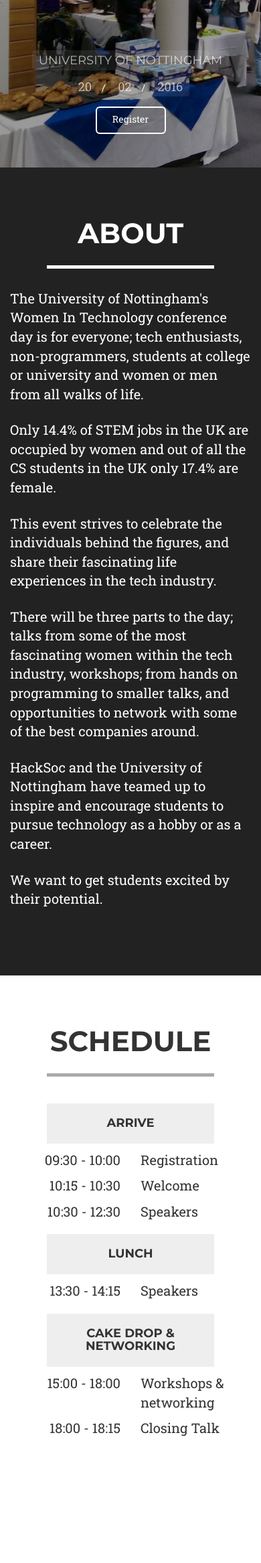
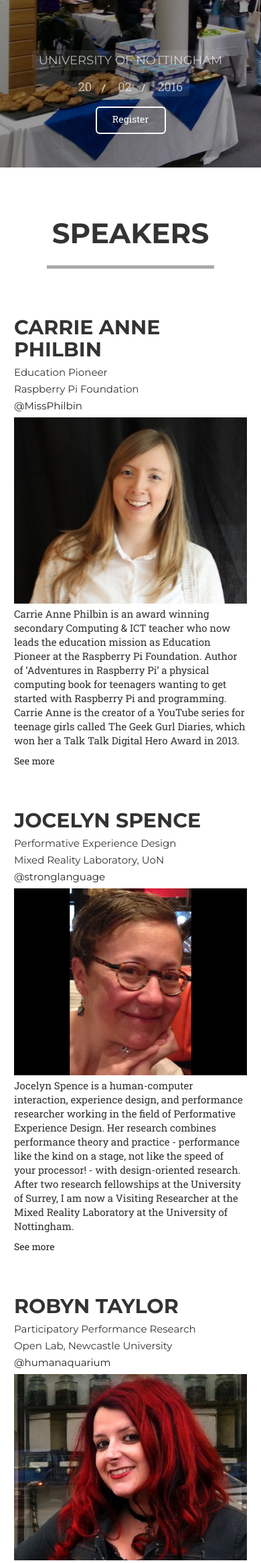
Before and after one commit to HackSocNotts/wit-deprecated, a PHP site: page / in a window 390 px wide. Shown: the part 392-2725 px from the top of the page at 67% size. Run offline with PHP 8.4, Linux system fonts and the light colour scheme; a map, chart or similar area stays blank; some libraries are stand-ins or nearby versions.

Commit message:
Added first 3 speakers
Removed previous speakers carousel.
Slight reordering of site.

```diff
--- a/index.php
+++ b/index.php
@@ -65,15 +65,17 @@
 
   <?php include 'templates/cover.php';?>
 
+  <?php include 'templates/speakers.php';?>
+
   <?php include 'templates/about.php';?>
 
   <?php include 'templates/schedule.php';?>
 
-  <?php include 'templates/faq.php';?>
-
   <?php include 'templates/register.php';?>
 
-  <?php include 'templates/carousel.php';?>
+  <?php // Need to add // include 'templates/sponsors.php'; ?>
+
+  <?php include 'templates/faq.php';?>
 
   <?php include 'templates/old_sponsors.php'; ?>
 
--- a/scss/style.scss
+++ b/scss/style.scss
@@ -1,8 +1,6 @@
 
 // Bootstrap Core CSS - Uses Bootswatch Flatly Theme: http://bootswatch.com/flatly/
 @import 'bootstrap';
-
-@import 'owl-carousel';
 
 @import url(//fonts.googleapis.com/css?family=Montserrat:400,700|Lato:400,700,400italic,700italic|Roboto+Slab:400,100,300,700);
 
@@ -330,6 +328,7 @@ header .btn-register {
   transition: color 0.1s ease,
               border 0.1s ease;
 }
+
 header .btn-register:hover {
   color: white;
 }
@@ -341,72 +340,66 @@ header .btn-register:hover {
 
 
 
-
 //
-// Carousel
+// Speakers
 //
-.carousel-item {
-  margin-top: 50px;
-  background-color: #fff;
+.list {
+  display: flex;
+  flex-wrap: wrap;
+  padding: 0;
 }
 
-.carousel-title {
-  padding: 1px;
+.list-item {
+  display: flex;
+  padding: 0.5em;
+  width: 100%;
+
+  img {
+    width: 100%;
+  }
 }
 
-.carousel-detail {
-  padding: 25px;
-  text-align: justify;
+@media all and (min-width: 40em) {
+  .list-item {
+    width: 50%;
+  }
 }
 
-.carousel-link img {
-  width: 100%;
+@media all and (min-width: 60em) {
+  .list-item {
+    width: 33.33%;
+  }
 }
 
-.carousel-nav {
-  transition: color 1s ease;
-  /* color: rgba(0,0,0,0.5); */
-  /* text-shadow: 0px 0px 5px rgba(0,0,0,0.5); */
-  position: absolute;
-  margin-top: -10px;
-  margin-left: 30px;
-  z-index: 2;
-  font-size: 40px;
-  cursor: pointer;
+.list-content {
+  background-color: #fff;
+  display: flex;
+  flex-direction: column;
+  padding: 1em;
+  width: 100%;
+
+  p {
+    font-size: 15px;
+    padding-top: 5px;
+    line-height: 1.4em;
   }
 
-.carousel-nav:hover {
-  color: rgba(0,0,0,0.8);
+  h2 {
+    font-size: 30px;
   }
 
-section#carousel {
-  padding-top: 10px;
+  h3 {
+    font-size: 15px;
+    font-weight: normal;
+    line-height: 1;
+    margin-top: 0;
+    text-transform: none;
+  }
 }
 
-.owl-carousel {
-  color: #222
+.list-content p {
+  flex: 1 0 auto;
 }
-
-.owl-dots {
-  position: absolute;
-  width: 100%;
-  /* put the dots at the top */
-  top: 10px;
-}
-.owl-dot {
-  /* Make the dots bigger */
-  zoom: 1.3;
-}
-
-.owl-theme .owl-dots .owl-dot span {
-  background: #e8b608;
-}
-
-.owl-theme .owl-dots .owl-dot.active span, .owl-theme .owl-dots .owl-dot:hover span {
-  background: #b38b01;
-}
-
-
 
 
 
@@ -496,9 +489,11 @@ footer {
 section {
   padding: 60px 0;
 
+  .row {
     h2 {
       margin: 0;
       font-size: 3em;
+    }
   }
 }
 
--- a/templates/carousel.php
+++ /dev/null
@@ -1,73 +0,0 @@
-<section class="success" id="carousel">
-  <div class="container">
-    <div class="row">
-      <div class="col-lg-12 text-center">
-        <h2 class="speakers-text">Previous Women in Tech Speakers</h2>
-        <hr class="star-light">
-      </div>
-    </div>
-  </div>
-  <div class="carousel-nav carousel-left"><i class="fa fa-chevron-circle-left"></i></div>
-  <div class="carousel-nav carousel-right"><i class="fa fa-chevron-circle-right"></i></div>
-  <div class="owl-carousel">
-    <div class="carousel-item">
-      <div class="carousel-title text-center">
-        <h3>Melinda Seckington</h3>
-      </div>
-      <a class="carousel-link"><img src="img/geeky.jpg"></a>
-      <div class="carousel-detail">
-         <h5 class="text-muted text-center">Developer, event organiser and blogger</h5>
-        <p>Melinda Seckington is a developer at <a href="https://www.futurelearn.com/">FutureLearn</a>, a social learning platform, backed by the Open University, offering free courses from a wide range of university partners and cultural institutions. She loves attending and hacking at Hackdays, BarCamps and other tech meet ups, and since 2009 has been organising them at <a href="http://geeksoflondon.com/">Geeks of London</a>, including HACKED at the O2 last year. She also runs <a href="https://twitter.com/mseckington">MissGeeky.com</a>, a blog about all things geeky and girly. </p>
-      </div>
-    </div>
-    <div class="carousel-item">
-      <div class="carousel-title text-center">
-        <h3>Bodil Stokke</h3>
-      </div>
-      <a class="carousel-link"><img src="img/bodil.jpg"></a>
-      <div class="carousel-detail">
-        <h5 class="text-muted text-center">Developer, speaker and organiser</h5>
-        <p>Bodil is a a bishop of the Greater London diocese of the Church of Emacs, and a compulsive conference speaker in the fields of functional programming and internets technologies, and is a co-organiser of multiple developer conferences in Scandinavia and the UK, mostly because she’s still learning how to stop. In her spare time, she works as a developer for Future Ad Labs, a London based startup that wants to make advertising a productive member of society. Her favourite pony is Pinkie Pie. Find her on <a href="https://twitter.com/bodil">Twitter</a>.</p>
-      </div>
-    </div>
-    <div class="carousel-item">
-      <div class="carousel-title text-center">
-        <h3>Astrid Bin</h3>
-      </div>
-      <a class="carousel-link"><img src="img/astrid.jpg"></a>
-      <div class="carousel-detail">
-        <h5 class="text-muted text-center">Artist, designer and researcher</h5>
-        <p>Astrid is studying for her PhD in electronic engineering at Queen Mary University of London. As an artist, Astrid has undertaken numerous <a href="http://www.astridbin.com/">fascinating projects</a> including exploring the human-machine relationship, audio based gaming and working with augmented reality.</p>
-      </div>
-    </div>
-    <div class="carousel-item">
-      <div class="carousel-title text-center">
-        <h3>Paola Kathuria</h3>
-      </div>
-      <a class="carousel-link"><img src="img/paola.jpg" ></a>
-      <div class="carousel-detail">
-        <h5 class="text-muted text-center">Developer, UX Strategist and Business Owner</h5>
-        <p><a href="http://www.paolability.com/">Paola</a> co-founded Limitless, one of the UK’s first Internet companies, valued £2.5m after five years. She has a BSc in Psychology from Leeds and an MSc in Computing Science from Stafford. In her <a href="http://www.limov.com/">25-year career</a> in the computing industry, she has worked as a database developer, <a href="http://pootability.wordpress.com/2013/08/30/how-i-got-an-interview-at-moo/">UI designer</a> and project manager. She ran a successful <a href=" https://www.kickstarter.com/projects/paolability/fingers-and-tongues">Kickstarter campaign</a> this year to print a book of her feminist porn.</p>
-      </div>
-    </div>
-    <div class="carousel-item">
-      <div class="carousel-title text-center">
-        <h3>Julie Greensmith</h3>
-      </div>
-      <a class="carousel-link"><img src="img/julie.jpg" ></a>
-      <div class="carousel-detail">
-        <h5 class="text-muted text-center">Lecturer, Professional Geek &amp; Cornet Player</h5>
-        <p>Julie is a 'Geordie on tour', working as a <a href="http://www.cs.nott.ac.uk/~jqg/Home.html">lecturer in Computer Science</a> at the University of Nottingham. Her research involves the creation of 'artificial immune systems' to fight computer viruses and the use of technology in understanding human emotions. This has included the analysis of how people behave on rollercoasters, meaning that she rides rollercoasters in the name of science. When she is not playing with computers (as her Mum calls it), Julie plays in a local brass band and is a committed musical performer.</p>
-      </div>
-    </div>
-    <div class="carousel-item">
-      <div class="carousel-title text-center">
-        <h3>Ivette Fuentes</h3>
-      </div>
-      <a class="carousel-link"><img src="img/ivette.png"></a>
-      <div class="carousel-detail">
-        <h5 class="text-muted text-center">Associate Professor, quantum technologist and STEM ambassador</h5>
-        <p>Ivette Fuentes is an Associate Professor at the School of Mathematical Sciences (University of Nottingham). She leads a research group that aims at developing the new generation of quantum technologies by exploiting relativistic effects. She obtained her PhD from Imperial College and her research experience includes a fellowship at the Perimeter Institute, Glasstone and Junior Research Fellowships at Oxford and a Humboldt Fellowship at TU Berlin.</p>
-       </div>
-    </div>
-</section>
--- /dev/null
+++ b/templates/speakers.php
@@ -0,0 +1,149 @@
+<section>
+  <div class="row">
+    <div class="col-lg-12 text-center">
+      <h2>Speakers</h2>
+      <hr class="star-primary">
+    </div>
+  </div>
+
+<ul class="list">
+
+<?php
+
+class Speaker
+{
+  public $name;
+  public $bio;
+  public $link;
+  public $image;
+}
+
+$speakerA = new Speaker();
+$speakerA->name = 'Carrie Anne Philbin';
+
+$speakerA->subtitle = 'Education Pioneer';
+$speakerA->subtitle2 = 'Raspberry Pi Foundation';
+$speakerA->twitter = '@MissPhilbin';
+
+$speakerA->bio = 'Carrie Anne Philbin is an award winning secondary Computing & ICT teacher who now leads the education mission as Education Pioneer at the Raspberry Pi Foundation. Author of ‘Adventures in Raspberry Pi’ a physical computing book for teenagers wanting to get started with Raspberry Pi and programming. Carrie Anne is the creator of a YouTube series for teenage girls called The Geek Gurl Diaries, which won her a Talk Talk Digital Hero Award in 2013.';
+$speakerA->link = '//about.me/carrieannephilbin';
+$speakerA->image = 'img/speakers/CarrieAnnePhilbin.jpg';
+
+
+$speakerB = new Speaker();
+$speakerB->name = 'Jocelyn Spence';
+$speakerB->subtitle = 'Performative Experience Design';
+$speakerB->subtitle2 = 'Mixed Reality Laboratory, UoN';
+$speakerB->twitter = '@stronglanguage';
+
+$speakerB->bio = 'Jocelyn Spence is a human-computer interaction, experience design, and performance researcher working in the field of Performative Experience Design. Her research combines performance theory and practice - performance like the kind on a stage, not like the speed of your processor! - with design-oriented research. After two research fellowships at the University of Surrey, I am now a Visiting Researcher at the Mixed Reality Laboratory at the University of Nottingham.';
+$speakerB->link = '//JocelynSpence.com';
+$speakerB->image = 'img/speakers/JocelynSpence.jpg';
+
+$speakerC = new Speaker();
+$speakerC->name = 'Robyn Taylor';
+$speakerC->subtitle = 'Participatory Performance Research';
+$speakerC->subtitle2 = 'Open Lab, Newcastle University';
+$speakerC->twitter = '@humanaquarium';
+
+$speakerC->bio = 'Robyn Taylor is a Canadian singer and researcher working in Open Lab at Newcastle University. Robyn uses participatory performance as a creative and investigatory medium, inviting members of the public to engage in improvisational performances. Through staging and evaluating playful collaborative experiences, her research explores issues in human-computer interaction surrounding creative agency and social encounters in public spaces.';
+$speakerC->link = '//robyntaylor.com';
+$speakerC->image = 'img/speakers/RobynTaylor.jpg';
+
+
+$speakerD = new Speaker();
+$speakerD->name = 'Victoria Van Garrett';
+$speakerD->subtitle = 'Quality Assurance Lead';
+$speakerD->subtitle2 = 'Quantic Dream';
+$speakerD->twitter = '@Vic_Van_Garrett';
+$speakerD->bio = 'Victoria is a Quality Assurance Lead in the video game industry. Having worked on ‘triple A’ titles such as Assassins Creed, Heavy Rain and the upcoming PS4 exclusive Detroit, she has forged her career through hard work, passion and determination. Victoria studied at Confetti Institute of Creative Technologies in Nottingham before landing her first industry role. She is an avid gamer, and a self-confessed geek whose interests include Dungeons and Dragons, PC & console gaming, fantasy, sci-fi and technology.';
+$speakerD->link = '//www.quanticdream.com/en/#!/en/category/studio';
+$speakerD->image = 'http://baconmockup.com/250/200';
+
+$speakerE = new Speaker();
+$speakerE->name = 'Speaker Name 2';
+$speakerE->subtitle = 'Education Pioneer';
+$speakerE->subtitle2 = 'Raspberry Pi Foundation';
+$speakerE->twitter = '@MissPhilbin';
+$speakerE->bio = 'Lorem ipsum dolor sit amet, consectetur adipisicing elit. Voluptas quis quasi ut natus dolore doloremque quaerat, animi libero quibusdam sequi alias, placeat voluptatibus aspernatur! Laboriosam reiciendis facere blanditiis, asperiores soluta.';
+$speakerE->link = '//www.google.com';
+$speakerE->image = 'http://baconmockup.com/250/200';
+
+$speakerF = new Speaker();
+$speakerF->name = 'Speaker Name 2';
+$speakerF->subtitle = 'Education Pioneer';
+$speakerF->subtitle2 = 'Raspberry Pi Foundation';
+$speakerF->twitter = '@MissPhilbin';
+$speakerF->bio = 'Lorem ipsum dolor sit amet, consectetur adipisicing elit. Voluptas quis quasi ut natus dolore doloremque quaerat, animi libero quibusdam sequi alias, placeat voluptatibus aspernatur! Laboriosam reiciendis facere blanditiis, asperiores soluta.';
+$speakerF->link = '//www.google.com';
+$speakerF->image = 'http://baconmockup.com/250/200';
+
+
+$speakerG = new Speaker();
+$speakerG->name = 'Speaker Name 2';
+$speakerG->subtitle = 'Education Pioneer';
+$speakerG->subtitle2 = 'Raspberry Pi Foundation';
+$speakerG->twitter = '@MissPhilbin';
+$speakerG->bio = 'Lorem ipsum dolor sit amet, consectetur adipisicing elit. Voluptas quis quasi ut natus dolore doloremque quaerat, animi libero quibusdam sequi alias, placeat voluptatibus aspernatur! Laboriosam reiciendis facere blanditiis, asperiores soluta.';
+$speakerG->link = '//www.google.com';
+$speakerG->image = 'http://baconmockup.com/250/200';
+
+
+
+$speakerH = new Speaker();
+$speakerH->name = 'Speaker Name 2';
+$speakerH->subtitle = 'Education Pioneer';
+$speakerH->subtitle2 = 'Raspberry Pi Foundation';
+$speakerH->twitter = '@MissPhilbin';
+$speakerH->bio = 'Lorem ipsum dolor sit amet, consectetur adipisicing elit. Voluptas quis quasi ut natus dolore doloremque quaerat, animi libero quibusdam sequi alias, placeat voluptatibus aspernatur! Laboriosam reiciendis facere blanditiis, asperiores soluta.';
+$speakerH->link = '//www.google.com';
+$speakerH->image = 'http://baconmockup.com/250/200';
+
+$speakerI = new Speaker();
+$speakerI->name = 'Speaker Name 2';
+$speakerI->subtitle = 'Education Pioneer';
+$speakerI->subtitle2 = 'Raspberry Pi Foundation';
+$speakerI->twitter = '@MissPhilbin';
+$speakerI->bio = 'Lorem ipsum dolor sit amet, consectetur adipisicing elit. Voluptas quis quasi ut natus dolore doloremque quaerat, animi libero quibusdam sequi alias, placeat voluptatibus aspernatur! Laboriosam reiciendis facere blanditiis, asperiores soluta.';
+$speakerI->link = '//www.google.com';
+$speakerI->image = 'http://baconmockup.com/250/200';
+
+
+
+
+$speakers = array(
+  $speakerA,
+  $speakerB,
+  $speakerC);
+
+  // $speakerD,
+  // $speakerE,
+  // $speakerF,
+  // $speakerG,
+  // $speakerH,
+  // $speakerI
+
+
+foreach ($speakers as $speaker) {
+?>
+
+    <li class="list-item">
+      <div class="list-content">
+        <h2><?php echo $speaker->name; ?></h2>
+        <h3><?php echo $speaker->subtitle; ?></h3>
+        <h3><?php echo $speaker->subtitle2; ?></h3>
+        <h3><a target="_blank" href="//twitter.com/<?php echo $speaker->twitter; ?>"><?php echo $speaker->twitter; ?></a></h3>
+        <a target="_blank" href="<?php echo $speaker->link; ?>"><img src="<?php echo $speaker->image; ?>" alt="" /></a>
+        <p><?php echo $speaker->bio; ?></p>
+        <a target="_blank" href="<?php echo $speaker->link; ?>">See more</a>
+      </div>
+    </li>
+
+
+<?php
+}
+
+?>
+
+</ul>
+</section>
```
Also changed, not shown: scss/owl-carousel.scss (deleted, +0 -84 lines), css/style.css, img/speakers/CarrieAnnePhilbin.jpg (added), img/speakers/JocelynSpence.jpg (added), img/speakers/RobynTaylor.jpg (added), 1 other file. Lines whose indentation alone changed are shown as unchanged.
